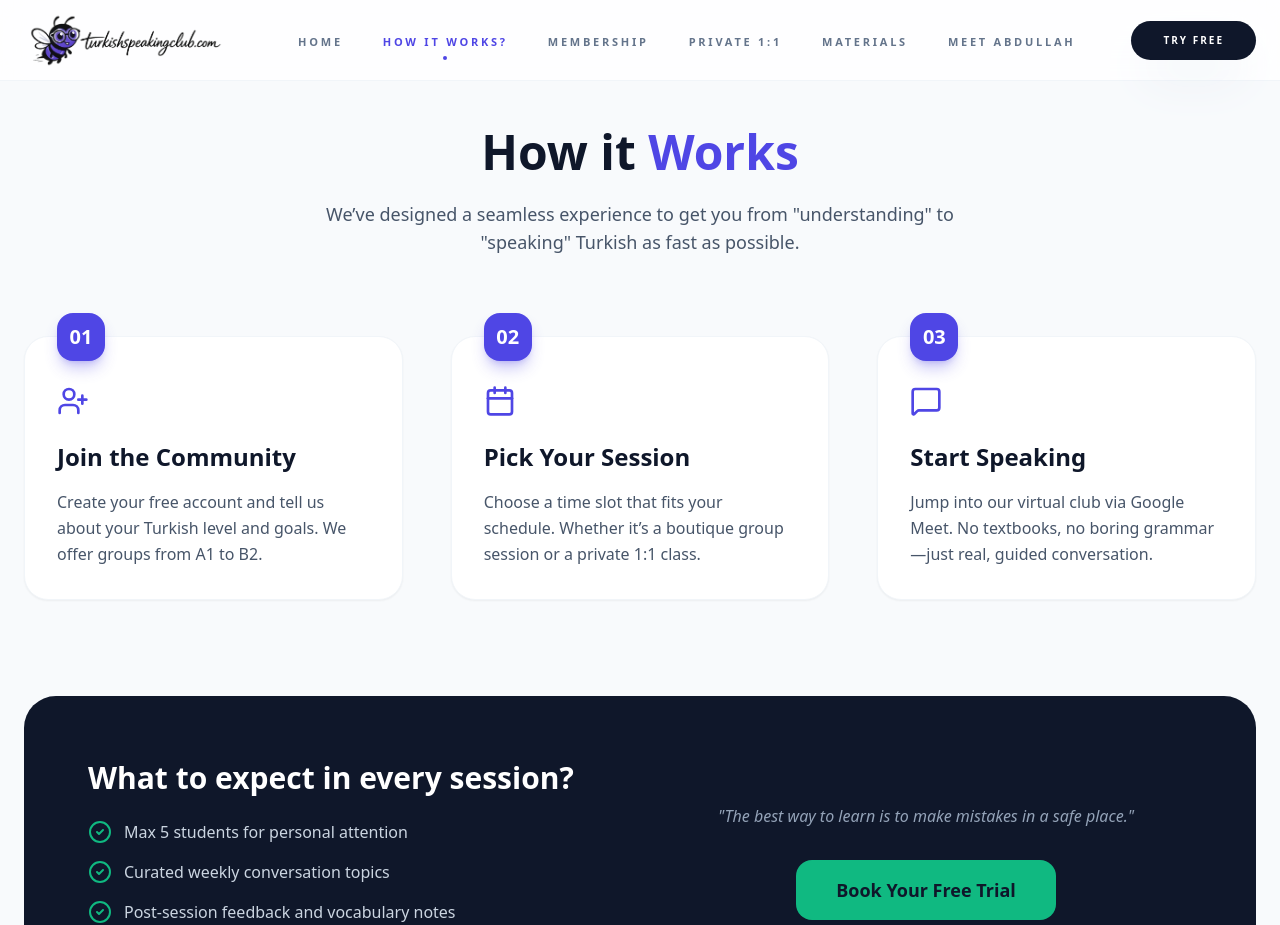
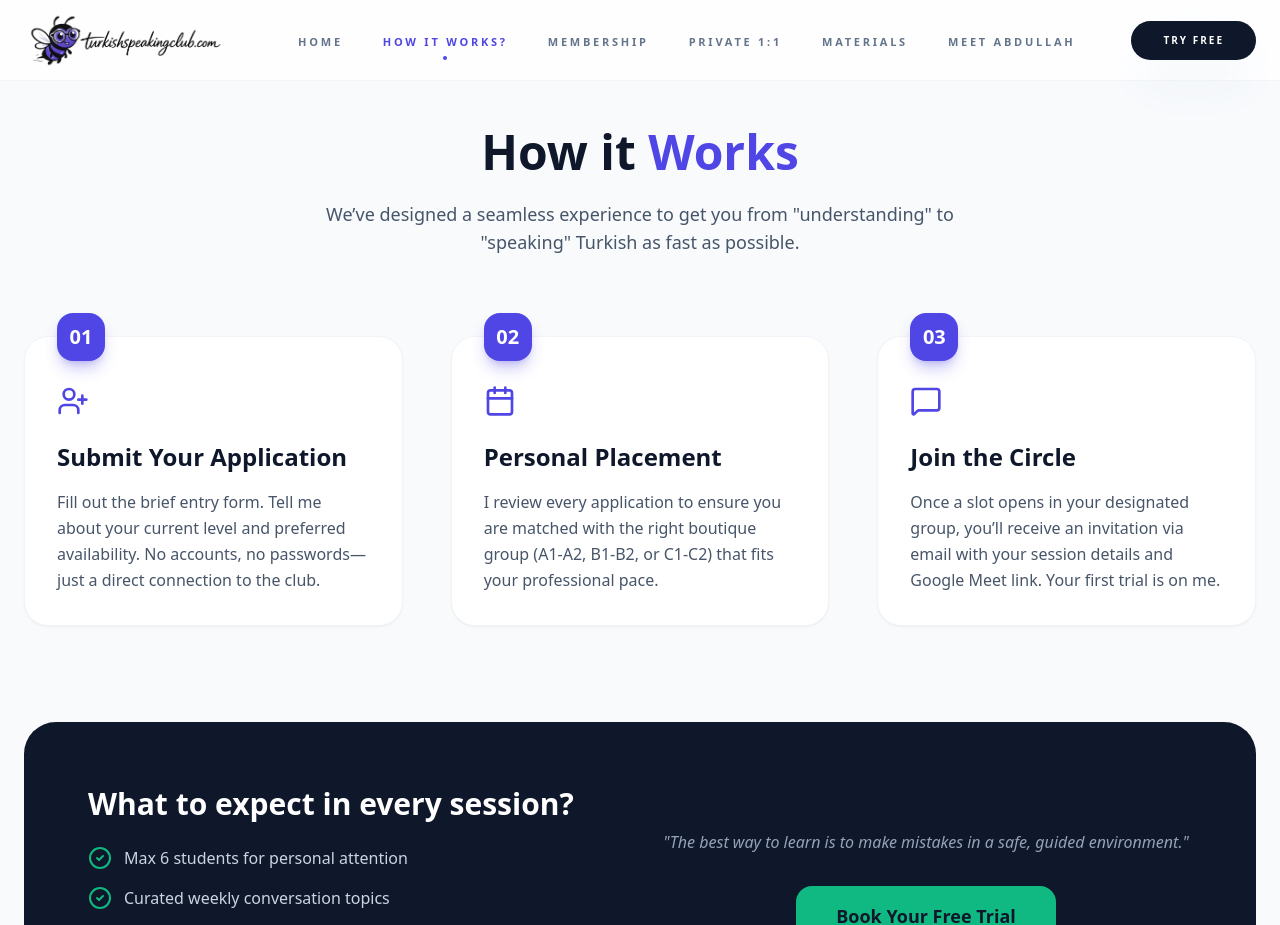
Before and after one commit to corduka/turkish-speaking-club, a React (Vite) app: page /how-it-works in a window 1280 px wide. Shown: the top 925 px of the page. Built offline with nearby package versions, Linux system fonts and the light colour scheme.

Commit message:
Update how it works page

```diff
--- a/src/pages/HowItWorks.jsx
+++ b/src/pages/HowItWorks.jsx
@@ -5,20 +5,20 @@ import { useForm } from '../context/FormContext'; // Hook'u ekle
 const steps = [
   {
     id: '01',
-    title: 'Join the Community',
-    description: 'Create your free account and tell us about your Turkish level and goals. We offer groups from A1 to B2.',
+    title: 'Submit Your Application',
+    description: 'Fill out the brief entry form. Tell me about your current level and preferred availability. No accounts, no passwords—just a direct connection to the club.',
     icon: <UserPlus className="w-8 h-8 text-brand-primary" />,
   },
   {
     id: '02',
-    title: 'Pick Your Session',
-    description: 'Choose a time slot that fits your schedule. Whether it’s a boutique group session or a private 1:1 class.',
+    title: 'Personal Placement',
+    description: 'I review every application to ensure you are matched with the right boutique group (A1-A2, B1-B2, or C1-C2) that fits your professional pace.',
     icon: <Calendar className="w-8 h-8 text-brand-primary" />,
   },
   {
     id: '03',
-    title: 'Start Speaking',
-    description: 'Jump into our virtual club via Google Meet. No textbooks, no boring grammar—just real, guided conversation.',
+    title: 'Join the Circle',
+    description: 'Once a slot opens in your designated group, you’ll receive an invitation via email with your session details and Google Meet link. Your first trial is on me.',
     icon: <MessageSquare className="w-8 h-8 text-brand-primary" />,
   },
 ];
@@ -78,7 +78,7 @@ export default function HowItWorks() {
             <h3 className="text-3xl font-bold mb-6">What to expect in every session?</h3>
             <ul className="space-y-4">
               {[
-                "Max 5 students for personal attention",
+                "Max 6 students for personal attention",
                 "Curated weekly conversation topics",
                 "Post-session feedback and vocabulary notes",
                 "A friendly, judgment-free atmosphere"
@@ -91,7 +91,7 @@ export default function HowItWorks() {
             </ul>
           </div>
           <div className="flex-1 text-center">
-            <p className="text-slate-400 mb-8 italic">"The best way to learn is to make mistakes in a safe place."</p>
+            <p className="text-slate-400 mb-8 italic">"The best way to learn is to make mistakes in a safe, guided environment."</p>
             <button
               onClick={() => openForm('how_it_works_page')} // Hangi sayfadan açıldığını belirten bir parametre gönderebilirsin
               className="bg-brand-secondary text-brand-dark px-10 py-4 rounded-2xl font-bold text-lg hover:scale-105 transition-transform">
```
